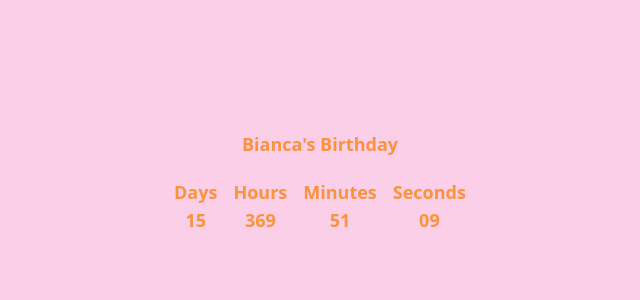
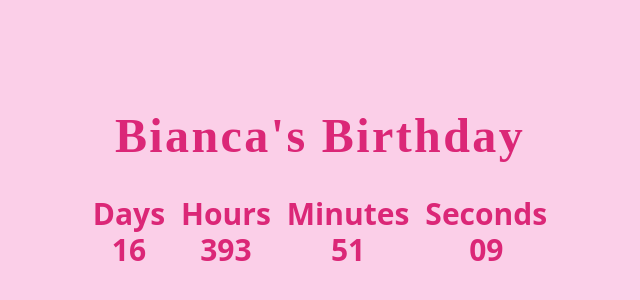
Before and after one commit to KodeIva/Bianca-birthday, a React (Create React App) app in the folder biancas-birthday/: page / in a window 1280 px wide. Shown: the part 220-520 px from the top of the page, without its empty margins (320-960 px from the left). Built offline with nearby package versions, Linux system fonts and the light colour scheme.

Commit message:
Added more styling, font-family

```diff
--- a/biancas-birthday/src/App.js
+++ b/biancas-birthday/src/App.js
@@ -1,13 +1,13 @@
 import Countdown from "./component/Countdown";
 
 function App() {
- const birthday = new Date("Jun 28, 2023 22:31").getTime()
+ const birthday = new Date("Jun 29, 2023 22:31").getTime()
  console.log(birthday);
 
 
   return (
-    <div className="flex flex-col justify-center items-center text-lg text-orange-400 font-bold w-full h-screen bg-pink-200">
-     <h2 className=" m-3">Bianca's Birthday</h2>
+    <div className="flex flex-col justify-center items-center text-3xl  text-pink-600 font-bold w-full h-screen bg-pink-200">
+     <h2 className=" m-7 text-5xl tracking-wider">Bianca's Birthday</h2>
      <Countdown birthday={birthday} />
     </div>
   );
--- a/biancas-birthday/src/component/Countdown.js
+++ b/biancas-birthday/src/component/Countdown.js
@@ -60,7 +60,7 @@ const Countdown = ({birthday}) => {
         </h1>
         <br />
         <button
-          className='bg-orange-300 text-white tracking-widest w-[130px]'
+          className='bg-pink-500 rounded-xl text-white tracking-widest w-[auto] p-3'
           onClick={confettiExplosion}>Surprise</button>
         {isExploding && <ConfettiExplision />}
         <ConfettiExplision/>
--- a/biancas-birthday/src/index.css
+++ b/biancas-birthday/src/index.css
@@ -6,11 +6,25 @@
 @import url('https://fonts.googleapis.com/css2?family=Rock+3D&display=swap');
 @import url('https://fonts.googleapis.com/css2?family=Comforter&display=swap');
 @import url('https://fonts.googleapis.com/css2?family=Zeyada&display=swap');
+@import url('https://fonts.googleapis.com/css2?family=Kablammo&display=swap');
+@import url('https://fonts.googleapis.com/css2?family=Permanent+Marker&display=swap');
+@import url('https://fonts.googleapis.com/css2?family=Amatic+SC&family=Permanent+Marker&display=swap');
+@import url('https://fonts.googleapis.com/css2?family=Poppins&display=swap');
 
 #happy {
     font-family: 'Rock 3D', cursive;
     font-family: 'Comforter', cursive;
     font-family: 'Zeyada', cursive;
-
     letter-spacing: 3px;
 }
+
+h2 {
+    font-family: 'Kablammo', cursive;
+    font-family: 'Permanent Marker', cursive;
+    font-family: 'Amatic SC', cursive;
+}
+
+button {
+    font-family: 'Amatic SC', cursive;
+    font-family: 'Poppins', sans-serif;
+}
```
